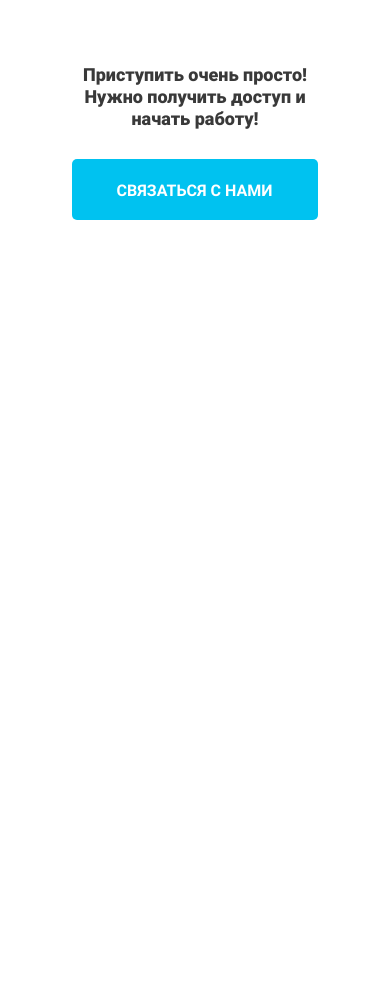
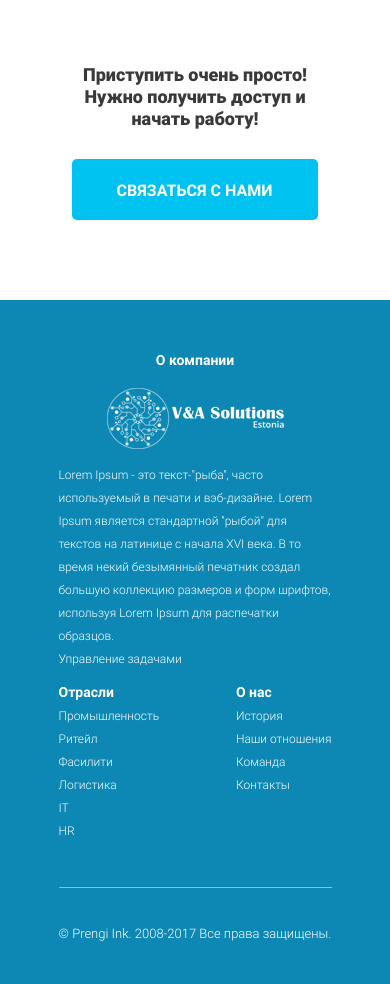
Before and after one commit to kdayski/Prengi, a website: page src/index.html in a window 390 px wide. Shown: the part 5473-6457 px from the top of the page. Before the commit the page ends 5773 px from the top, so only its background shows below. Drawn offline with nearby package versions, Linux system fonts and the light colour scheme; files whose address does not match are found by name.

Commit message:
Adding footer

```diff
--- a/src/index.html
+++ b/src/index.html
@@ -262,6 +262,59 @@
             <button class="button">связаться с нами</button>
         </div>
     </section>
+    <section class="footer">
+        <div class="container">
+            <ul class="wrapper">
+                <li class="ul_wrapper">
+                    <ul>
+                        <li><strong>О компании</strong></li>
+                        <li><img src="img/solutions.png" alt="solutions"></li>
+                        <li>Lorem Ipsum - это текст-"рыба", часто используемый в печати и вэб-дизайне. Lorem Ipsum является стандартной "рыбой" для текстов на латинице с начала XVI века. В то время некий безымянный печатник создал большую коллекцию размеров и форм шрифтов, используя Lorem Ipsum для распечатки образцов.<br>Управление задачами</li>
+                    </ul>
+                </li>
+                <li class="ul_wrapper">
+                    <ul>
+                        <li><strong>Модули</strong></li>
+                        <li>Обслуживание</li>
+                        <li>Паспорт объекта</li>
+                        <li>Автоматизация бизнес процессов (BPM)</li>
+                        <li>Проектное управление (РРМ)</li>
+                        <li>Управление подрядчиками</li>
+                        <li>Персональный дашборд</li>
+                        <li>Управление задачами</li>
+                        <li>Управление алгоритмами</li>
+                        <li>Управление качеством</li>
+                        <li>Склад</li>
+                        <li>Service desk</li>
+                        <li>Календарь</li>
+                        <li>Prengi market</li>
+                    </ul>
+                </li>
+                <li class="ul_wrapper">
+                    <ul>
+                        <li><strong>Отрасли</strong></li>
+                        <li>Промышленность</li>
+                        <li>Ритейл</li>
+                        <li>Фасилити</li>
+                        <li>Логистика</li>
+                        <li>IT</li>
+                        <li>HR</li>
+                    </ul>
+                </li>
+                <li class="ul_wrapper">
+                    <ul>
+                        <li><strong>О нас</strong></li>
+                        <li>История</li>
+                        <li>Наши отношения</li>
+                        <li>Команда</li>
+                        <li>Контакты</li>
+                    </ul>
+                </li>
+            </ul>
+            <hr>
+            <div class="rights">© Prengi Ink. 2008-2017 Все права защищены.</div>
+        </div>
+    </section>
     <script src="http://code.jquery.com/jquery-1.11.0.min.js"></script>
     <script src="http://code.jquery.com/jquery-migrate-1.2.1.min.js"></script>
     <script src="js/slick.min.js"></script>
--- /dev/null
+++ b/src/sass/blocks/_footer.scss
@@ -0,0 +1,91 @@
+.footer {
+  background-color: #0d88b4;
+  .container {
+    padding: 49px 0 40px 0;
+  }
+  ul {
+    padding-left: 0;
+    list-style-type: none;
+    font-size: 14px;
+    font-weight: 300;
+    color: #ffffff;
+    line-height: 23px;
+    strong {
+      font-size: 16px;
+      font-weight: 700;
+    }
+    img {
+      padding: 15px 0;
+    }
+    margin: 0;
+  }
+  .wrapper {
+    display: flex;
+    justify-content: space-between;
+    padding-bottom: 44px;
+    .ul_wrapper {
+      &:nth-child(1) {
+        width: 377px;
+      }
+      &:nth-child(2) {
+        width: 263px;
+      }
+    }
+  }
+  hr {
+    margin: 0;
+    border-top: none;
+    border-color: rgba(255, 255, 255, 0.5);
+  }
+  .rights {
+    font-size: 13px;
+    font-weight: 300;
+    text-align: center;
+    color: #ffffff;
+    padding-top: 36px;
+  }
+}
+
+@media (max-width: 991px) {
+  .footer {
+    .ul_wrapper {
+      padding-right: 10px;
+      &:last-child {
+        padding-right: 0;
+      }
+    }
+  }
+}
+@media (max-width: 767px) {
+  .footer {
+    ul {
+      font-size: 12px;
+      strong {
+        font-size: 14px;
+      }
+    }
+  }
+}
+@media (max-width: 576px) {
+  .footer {
+    .wrapper {
+      flex-wrap: wrap;
+      .ul_wrapper {
+        padding-right: 0;
+        &:nth-child(1) {
+          width: 100%;
+          padding-bottom: 10px;
+          text-align: center;
+          li {
+            &:last-child {
+              text-align: left;
+            }
+          }
+        }
+        &:nth-child(2) {
+          display: none;
+        }
+      }
+    }
+  }
+}
--- a/src/sass/libs/_fonts.scss
+++ b/src/sass/libs/_fonts.scss
@@ -24,9 +24,9 @@
 }
 @font-face {
   font-family: 'Roboto';
-  src: url('Roboto-Black.eot');
-  src: url('Roboto-Black.eot?#iefix') format('embedded-opentype'),
-  url('Roboto-Black.woff') format('woff'),
-  url('Roboto-Black.ttf') format('truetype');
+  src: url('../fonts/Roboto-Black.eot');
+  src: url('../fonts/Roboto-Black.eot?#iefix') format('embedded-opentype'),
+  url('../fonts/Roboto-Black.woff') format('woff'),
+  url('../fonts/Roboto-Black.ttf') format('truetype');
   font-weight: 900;
   }
--- a/src/sass/style.scss
+++ b/src/sass/style.scss
@@ -4,12 +4,12 @@
 @import "libs/slick";
 @import "base/variables";
 * {
-    font-family: 'Roboto', sans-serif;
-};
+  font-family: "Roboto", sans-serif;
+}
 .container {
-    margin: 0 auto;
-    padding: 0;
-};
+  margin: 0 auto;
+  padding: 0;
+}
 @import "blocks/list";
 @import "blocks/promo";
 @import "blocks/list-media";
@@ -22,3 +22,4 @@
 @import "blocks/advantages";
 @import "blocks/data";
 @import "blocks/access";
+@import "blocks/footer";
```
Also changed, not shown: dist/css/style.min.css, dist/img/solutions.png (added), dist/index.html, src/css/style.min.css, src/img/solutions.png (added), 1 other file.
